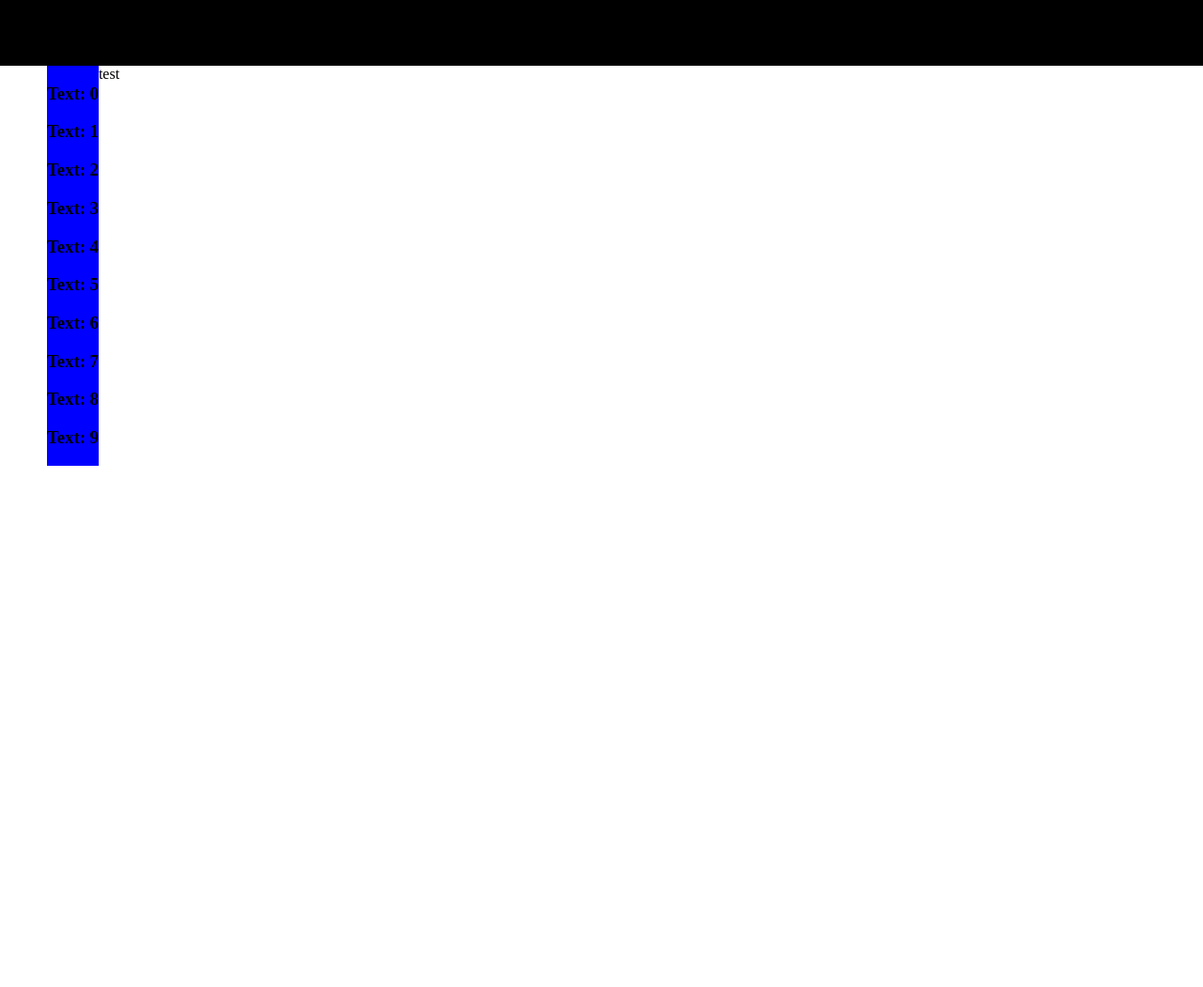
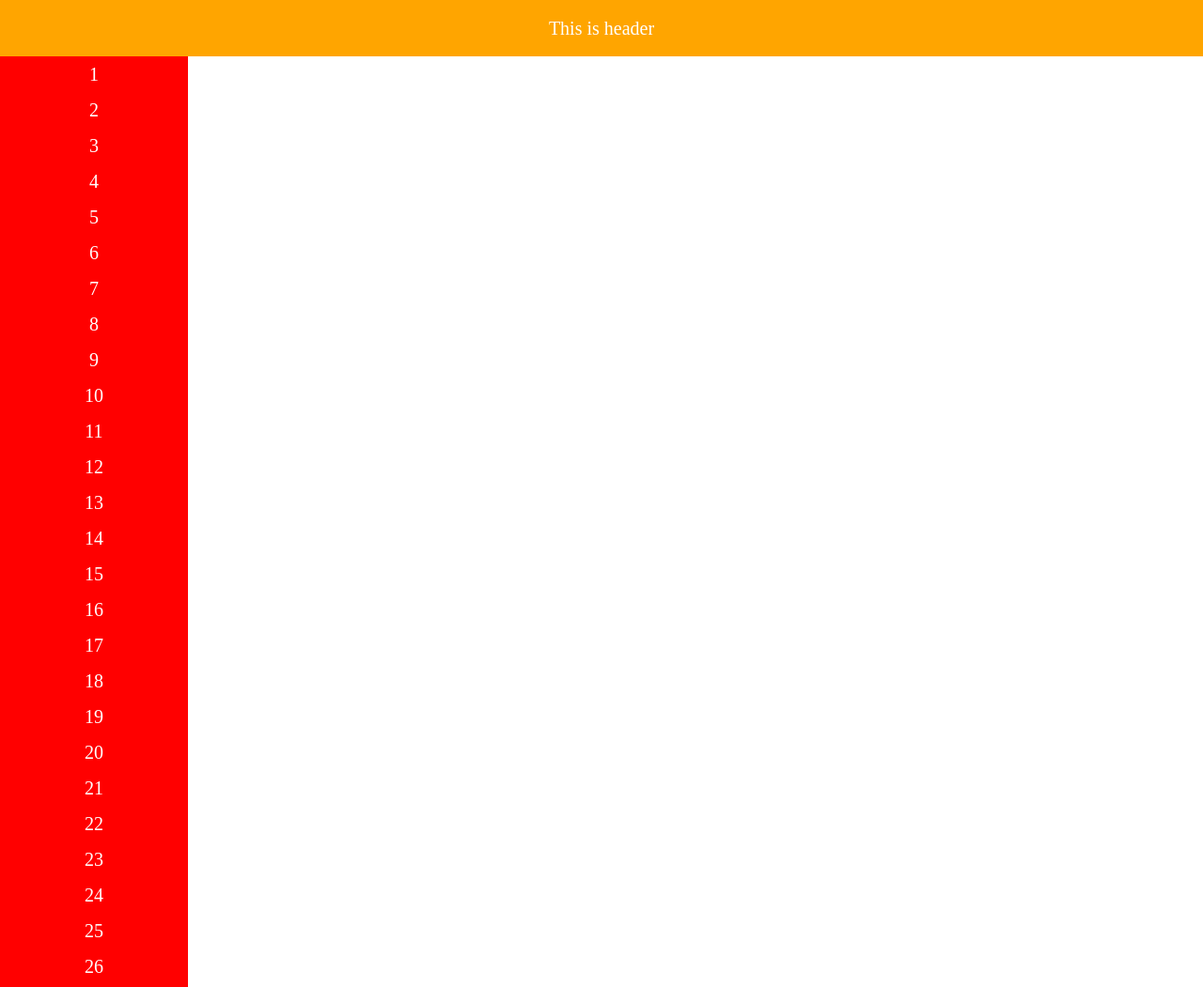
Before and after one commit to ichenzhifan/my-scrolltofix, a plain HTML site: page index.html in a window 1280 px wide. Shown: the top 1051 px of the page at 94% size. Drawn offline with Linux system fonts and the light colour scheme.

Commit message:
提交实现后的代码

```diff
--- a/index.html
+++ b/index.html
@@ -1,148 +1,102 @@
-<!DOCTYPE html>
-<html>
-<head>
-	<meta charset="utf-8">
-	<meta http-equiv="X-UA-Compatible" content="IE=edge">
-	<title></title>
-	<link rel="stylesheet" href="">
-	<style>
-		html,body{
+
+<style type="text/css">
+	body {
+		padding: 0;
 		margin: 0;
-			padding: 0;
 	}
-		header{
-			height: 70px;
-			background: #000;
+	header {
+		color: #fff;
+		font-size: 20px;
+		height: 60px;
+		line-height: 60px;
+		text-align: center;
+		box-sizing: border-box;
+		background-color: orange;
 	}
-		footer{
+	.content {
+		height: 3000px;
+	}
+	.sidebar {
+		/* height: 1500px; */
+		width: 200px;
+		background-color: #f00;
+	}
+	.sidebar div {
+		line-height: 38px;
+		font-size: 20px;
+		text-align: center;
+		color: #fff;
+	}
+	footer {
+		color: #fff;
+		font-size: 20px;
 		height: 200px;
-			background: red;
-		}
-		.box{
-			overflow: hidden;
-		}
-		.content{
-			height: 3000px;
-			display: inline-block;
-			float:  left;
-		}
-		.sidebar{
-			margin-left: 50px;
-			background: blue;
-			display: inline-block;
-			float: left;
+		line-height: 200px;
+		text-align: center;
+		box-sizing: border-box;
+		background-color: orange;
 	}
 </style>
-</head>
-<body>
-	<header></header>
-	<div class="box">
-		<div class="sidebar"></div>
-		<div class="content">test</div>
+<header>
+	This is header
+</header>
+<section class="content">
+	<div class="sidebar" id="sidebar">
+		<div>1</div>
+		<div>2</div>
+		<div>3</div>
+		<div>4</div>
+		<div>5</div>
+		<div>6</div>
+		<div>7</div>
+		<div>8</div>
+		<div>9</div>
+		<div>10</div>
+		<div>11</div>
+		<div>12</div>
+		<div>13</div>
+		<div>14</div>
+		<div>15</div>
+		<div>16</div>
+		<div>17</div>
+		<div>18</div>
+		<div>19</div>
+		<div>20</div>
+		<div>21</div>
+		<div>22</div>
+		<div>23</div>
+		<div>24</div>
+		<div>25</div>
+		<div>26</div>
+		<div>27</div>
+		<div>28</div>
 	</div>
-	<footer></footer>
-
-	<script>
-		const headerHeight = 70;
-		const footerHeight = 200;
-
-		function getToBottomInfo(sideBarNode){
-			const winHeight = window.innerHeight;
-			const scrollHeight = window.scrollY;
-			const sideBarHeight = sideBarNode.offsetHeight;
-
-			return {
-				isToBottom: winHeight + scrollHeight - headerHeight >= sideBarHeight,
-				top: -(sideBarHeight - winHeight)
-			};
+</section>
+<footer>
+	This is footer
+</footer>
+<script type="text/javascript">
+	function onScroll(node, limit, offset = 0) {
+		const nHeight = node.offsetHeight;
+		const wHeight = window.innerHeight;
+		const scrollTop = window.scrollY;
+		const bHeight = document.body.offsetHeight;
+		const triggerOffset = nHeight - (wHeight - limit.bottom) + offset;
+		const triggerTop = bHeight - triggerOffset;
+		if (scrollTop > limit.top) {
+			node.style.cssText = 'position: fixed;top:0;left: 0;';
+			if (scrollTop + wHeight > triggerTop) {
+				const offsetTop = triggerTop - (scrollTop + wHeight);
+				node.style.top = offsetTop + 'px';
 			}
-
-		// 获取容器距离底部的距离.
-		function getOffsetBottomHeight(node){
-			return document.body.offsetHeight - window.innerHeight - window.scrollY;
-		}
-
-		function isFooterInVisibility(container){
-			const offsetBottom = getOffsetBottomHeight(container);
-
-			return offsetBottom <= footerHeight;
-		}
-
-		function isHeaderInVisibility(){
-			return window.scrollY <= headerHeight;
-		}
-
-		let lastY = 0;
-		function getScrollDetalY(){
-			const delta = window.scrollY - lastY;
-			lastY = window.scrollY;
-
-			return delta;
-		}
-
-		function isSidebarToTop(){
-			return window.scrollY === 0;
-		}
-
-		function init(){
-			var oSidebar = document.querySelector('.sidebar');
-			var oContent = document.querySelector('.content');
-
-
-			var html='';
-			for(var i=0; i<10; i++){
-				html += '<h3> Text: ' + i + '</h3>'
-			}
-
-			oSidebar.innerHTML = html;
-
-			let flag = false;
-			let marginTop = 0;
-			window.onscroll = function(){
-				if(oSidebar.offsetHeight <= window.innerHeight - headerHeight){
-					return;
-				}
-
-				const info = getToBottomInfo(oSidebar);
-				const isToTop = isSidebarToTop();
-
-				const deltaY = getScrollDetalY();
-
-				if(!flag && deltaY >0 && info.isToBottom){
-					oSidebar.style.position = 'fixed';
-					oSidebar.style.top = info.top + 'px';
-
-					if(isFooterInVisibility(oContent)){
-						oSidebar.style.position = 'static';
-						oSidebar.style.top = 0;
-
-						marginTop = info.top + deltaY;
-						oSidebar.style.marginTop = -marginTop + 'px';
-						flag = true;
+		} else {
+			node.style.cssText = 'position: static;';
 		}
 	}
-
-				// 往上滚.
-				if(deltaY < 0){
-					// 表示不能再往上滚了, 否则顶部会出现空隙.
-					// 这时候需要钉住.
-					if(Math.abs(marginTop) >= window.scrollY - headerHeight){
-						oSidebar.style.position = 'fixed';
-						oSidebar.style.top = marginTop + 'px';
-
-						// 如果已经到顶部, 恢复文档流.
-						if(isHeaderInVisibility()){
-							oSidebar.style.position = 'static';
-							oSidebar.style.top = 0;
-							oSidebar.style.marginTop = 0;
-							flag = false;
+	window.onscroll = function() {
+		onScroll(sidebar, {
+			top: 60,
+			bottom: 200
+		}, 100);
 	}
-					}
-				}
-			};
-		}
-
-		window.onload = init;
 </script>
-</body>
-</html>
```
Also changed, not shown: 1.html (added, +148 -0 lines). Lines whose indentation alone changed are shown as unchanged.
